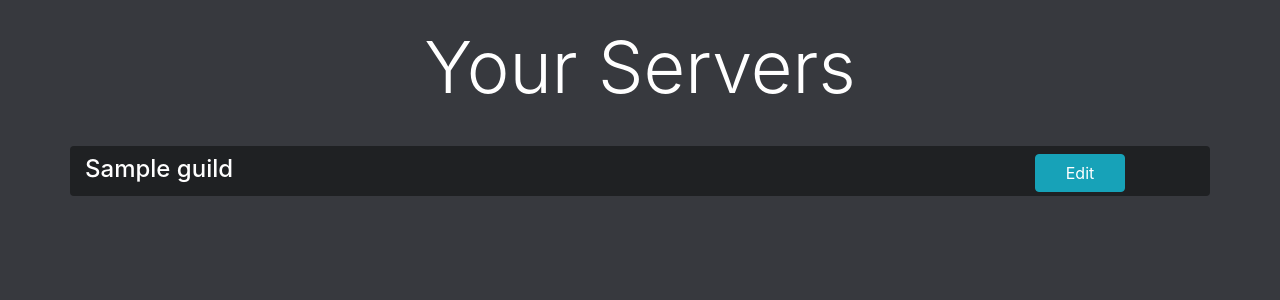
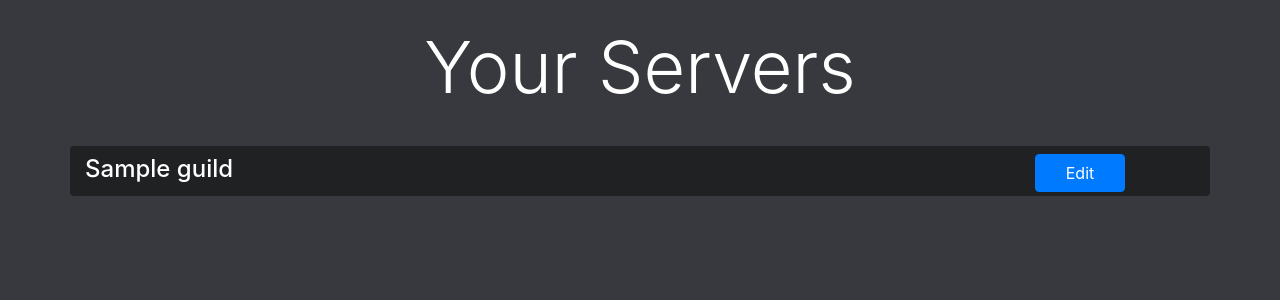
Before and after one commit to SpartaDevTeam/SpartaDashboard, a Python web app: template dashboard/templates/guild_list.html in a window 1280 px wide. Shown: the part 56-356 px from the top of the page. Run offline with Jinja, Linux system fonts and the light colour scheme; the template is opened without the code that fills it: most values are stand-ins (such as "Sample title", 1, 10 or a date in 2020); some libraries are stand-ins or nearby versions.

Commit message:
button color

```diff
--- a/dashboard/templates/guild_list.html
+++ b/dashboard/templates/guild_list.html
@@ -10,7 +10,7 @@
                     <h4>{{ guild.name }}</h4>
                 </div>
                 <div class="col-1">
-                    <a href="#" class="btn btn-info guild-edit-btn">Edit</a>
+                    <a href="#" class="btn btn-primary guild-edit-btn">Edit</a>
                 </div>
             </div>
         {% endfor %}
```
